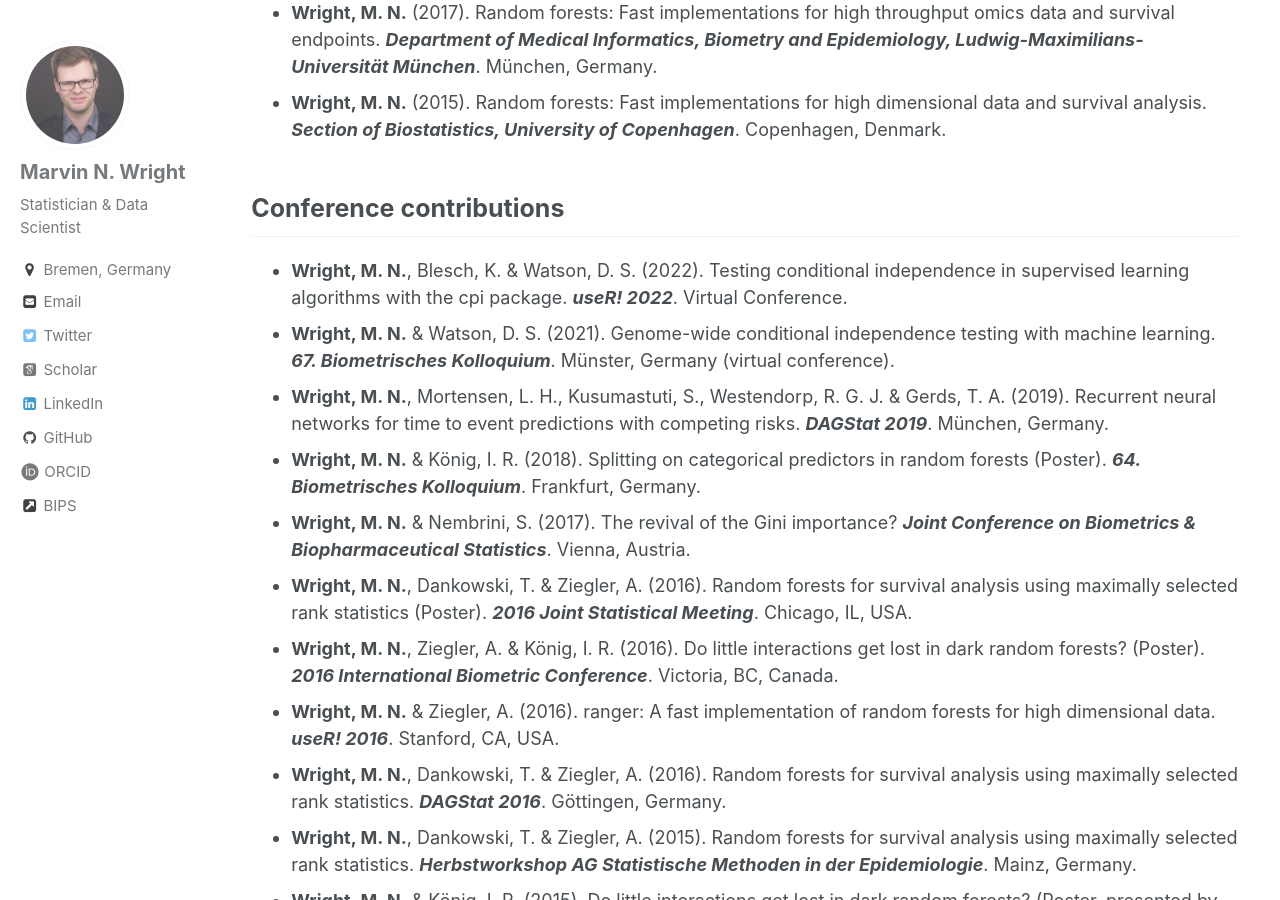
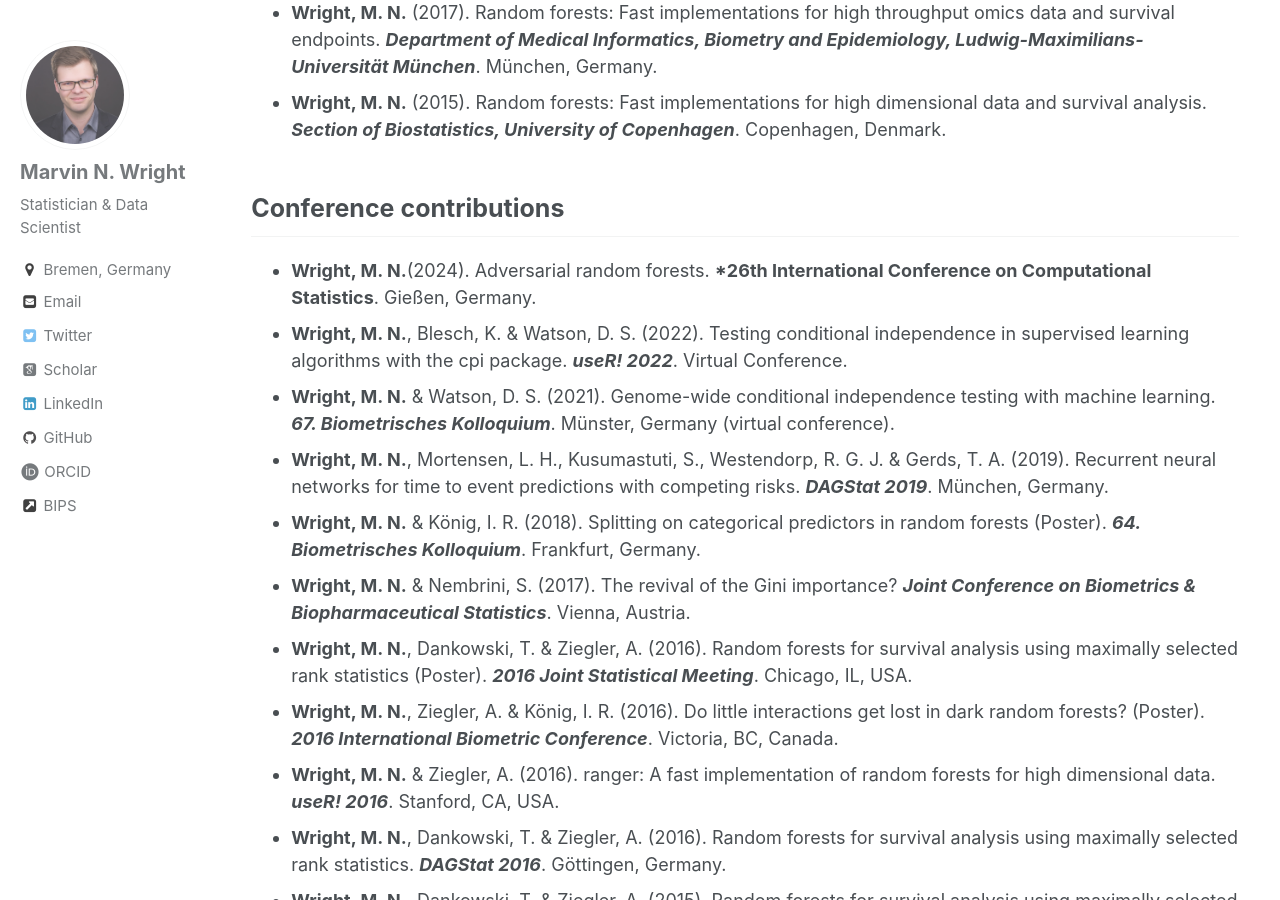
Before and after one commit to mnwright/mnwright.github.io, a Jekyll site: the page built from _pages/talks.md, in a window 1280 px wide and 900 px high, scrolled down 1480 px. Built offline with Jekyll 4.4.1, drawn with Linux system fonts in a browser that asks for light colours; some web fonts are replaced.

Commit message:
add Compstat talk

```diff
--- a/_pages/talks.md
+++ b/_pages/talks.md
@@ -26,6 +26,7 @@ permalink: /talks/
 * {:.pub} **Wright, M. N.** (2015). Random forests: Fast implementations for high dimensional data and survival analysis. ***Section of Biostatistics, University of Copenhagen***. Copenhagen, Denmark.
 
 ## Conference contributions
+* {:.pub} **Wright, M. N.**(2024). Adversarial random forests. ***26th International Conference on Computational Statistics**. Gießen, Germany.
 * {:.pub} **Wright, M. N.**, Blesch, K. & Watson, D. S. (2022). Testing conditional independence in supervised learning algorithms with the cpi package. ***useR! 2022***. Virtual Conference.
 * {:.pub} **Wright, M. N.** & Watson, D. S. (2021). Genome-wide conditional independence testing with machine learning. ***67. Biometrisches Kolloquium***. Münster, Germany (virtual conference).
 * {:.pub} **Wright, M. N.**, Mortensen, L. H., Kusumastuti, S., Westendorp, R. G. J. & Gerds, T. A. (2019). Recurrent neural networks for time to event predictions with competing risks. ***DAGStat 2019***. München, Germany.
```
